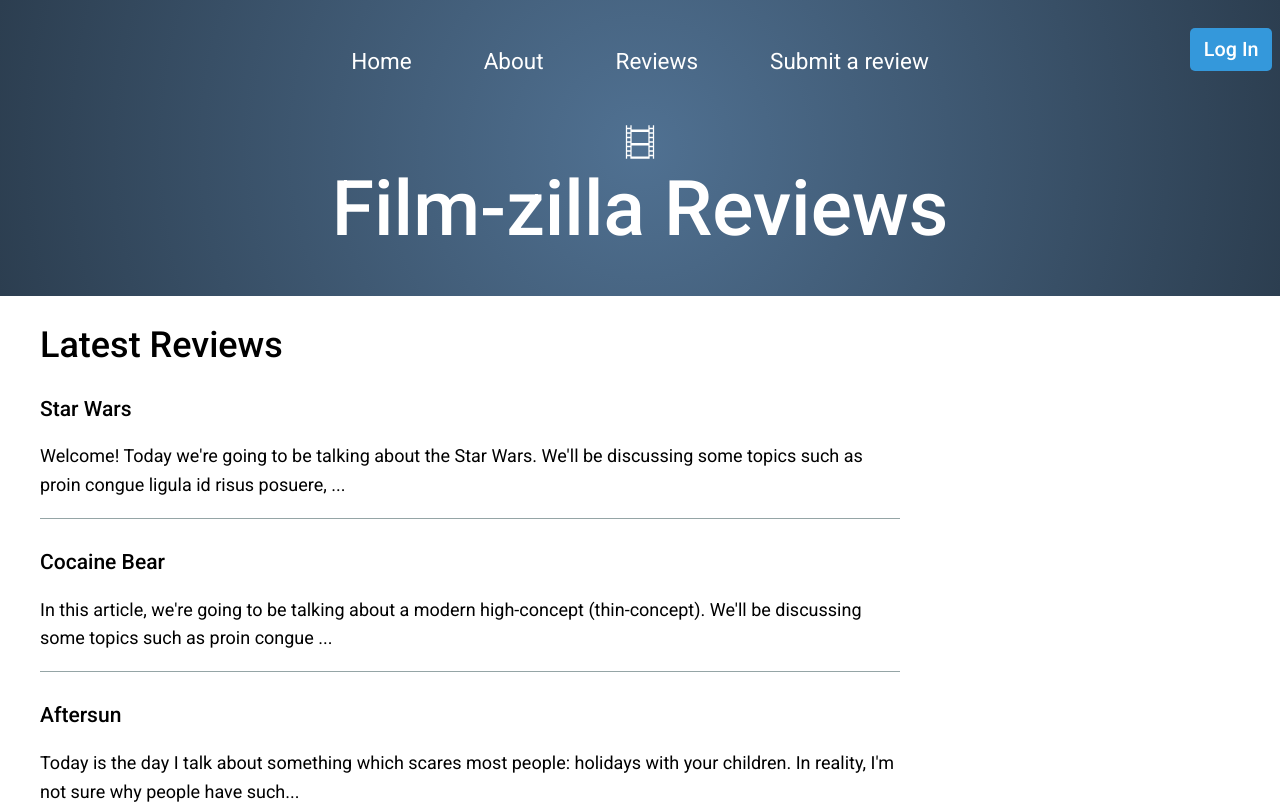
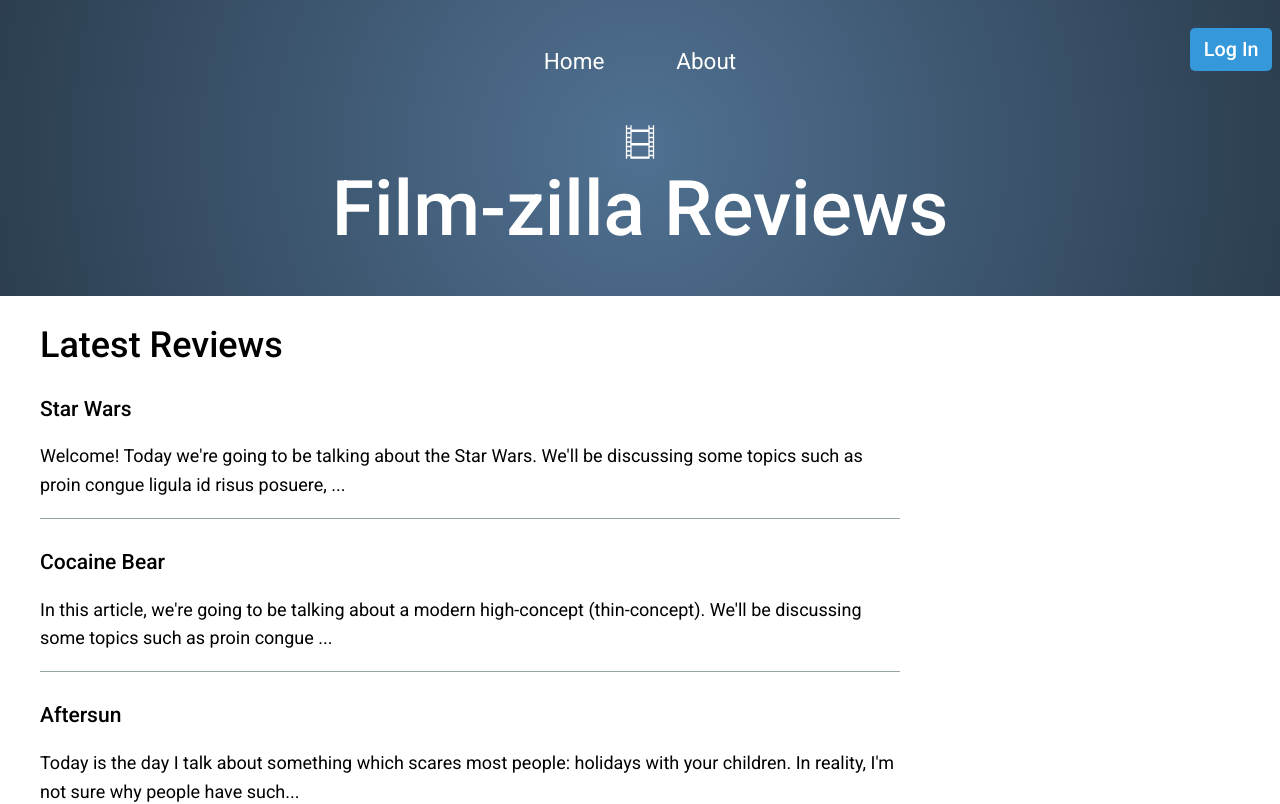
Before and after one commit to Simon-Bertram/fullstack-film-blog, a React (Vite) app in the folder film-blog/: page / in a window 1280 px wide. Shown: the top 804 px of the page. Built offline with nearby package versions, Linux system fonts and the light colour scheme; no server answers.

Commit message:
Remove reviews and submit-review menu items

```diff
--- a/film-blog/src/components/Nav.jsx
+++ b/film-blog/src/components/Nav.jsx
@@ -6,8 +6,6 @@ import Hamburger from "./Hamburger";
 const links = [
   {name: "Home", path: "/"},
   {name: "About", path: "about"},
-  {name: "Reviews", path: "reviews"},
-  {name: "Submit a review", path: "new-review"}
 ];
 
 const Nav = () => {
--- a/film-blog/src/main.jsx
+++ b/film-blog/src/main.jsx
@@ -7,10 +7,9 @@ import {
   Route,
 } from 'react-router-dom'
 import Root from './routes/Root'
-import HomePage from './pages/Homepage'
+import HomePage from './pages/HomePage'
 import AboutPage from './pages/AboutPage'
 import ArticlePage from './pages/ArticlePage'
-import ArticlesListPage from './pages/ArticlesListPage'
 import SubmitReviewPage from './pages/SubmitReviewPage'
 import NotFoundPage from './pages/NotFoundPage'
 import LoginPage from './pages/LoginPage'
@@ -42,7 +41,6 @@ const router = createBrowserRouter(createRoutesFromElements(
   <Route path='/' element={<Root />}>
     <Route index element={<HomePage />} />
     <Route path='about' element={<AboutPage />} />
-    <Route path='reviews' element={<ArticlesListPage />} />
     <Route path="articles/:articleId" element={<ArticlePage />}/>
     <Route path='login' element={<LoginPage />} />
     <Route path='create-account' element={<CreateAccountPage />} />
```
